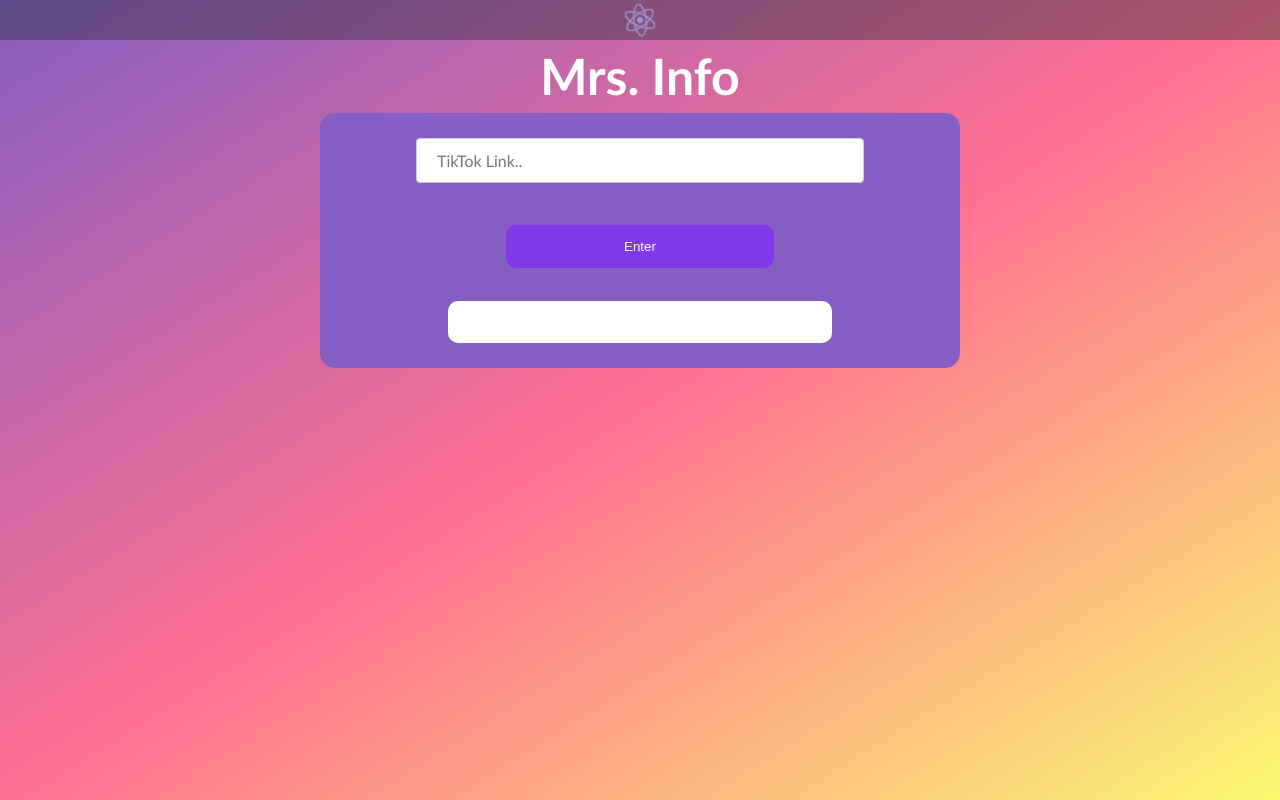
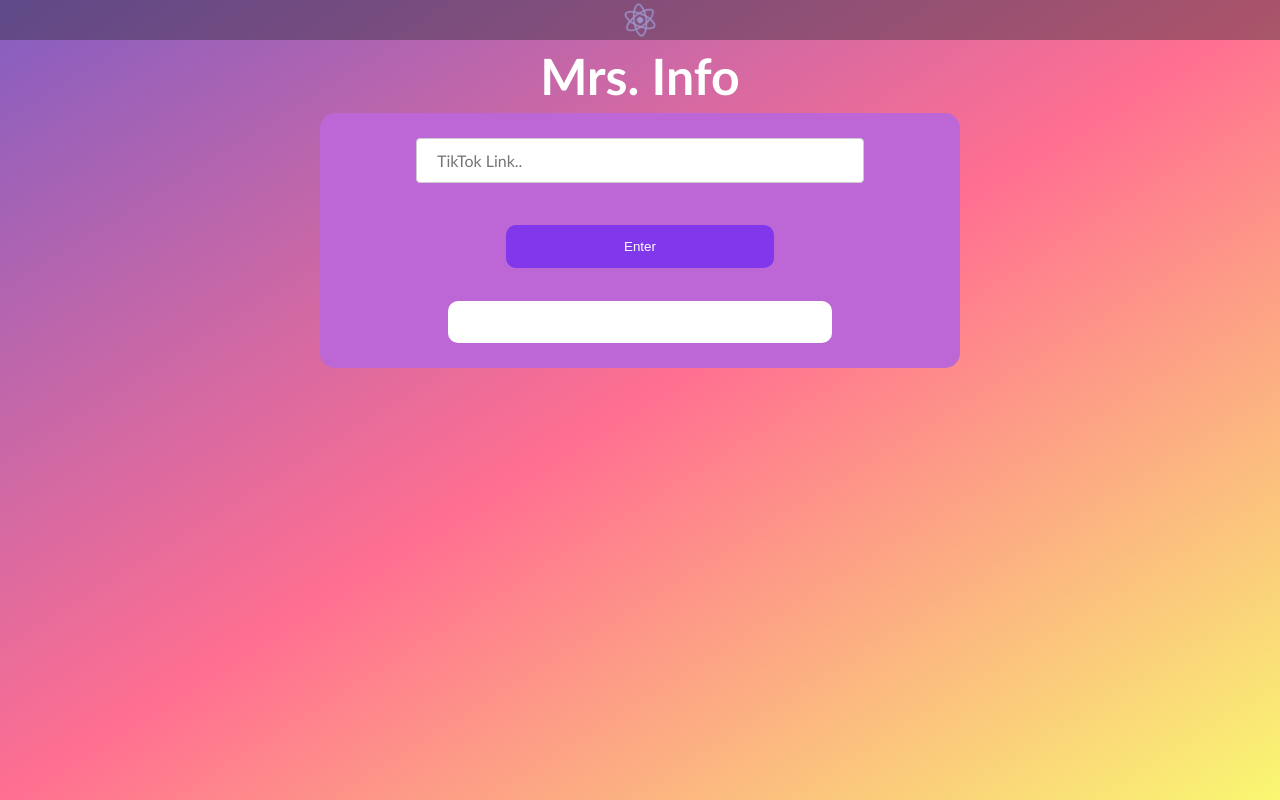
Before and after one commit to inkyant/cruz-hacks-2024, a React (Create React App) app in the folder client/: page / in a window 1280 px wide. Built offline with nearby package versions, Linux system fonts and the light colour scheme; the HTML template or start-up script is replaced by a standard one.

Commit message:
removed unneeded elements
removed illustration, instructions, and changed color of content

```diff
--- a/client/src/App.css
+++ b/client/src/App.css
@@ -58,7 +58,7 @@
   align-items: center;
   justify-content: center;
   width:50%;
-  background-color:#845EC2;
+  background-color:#bc67d5;
   border-radius: 15px;
 }
 
@@ -93,7 +93,6 @@
   padding-top:0;
 }
 
-/* Very light scaling for our illustration */
 .title {
   color: white;
   font-family: Optima, sans-serif;
@@ -105,18 +104,6 @@
   padding-left: 50px;
   padding-right: 50px;
 
-}
-
-/* Very light scaling for our illustration */
-.illustration {
-  max-width: 100%;
-  max-height: var(--image-max-width);
-  margin-top: var(--image-margin);
-}
-
-/* Instructions */
-.instructions {
-  margin: 1rem auto 0;
 }
 
 
```
